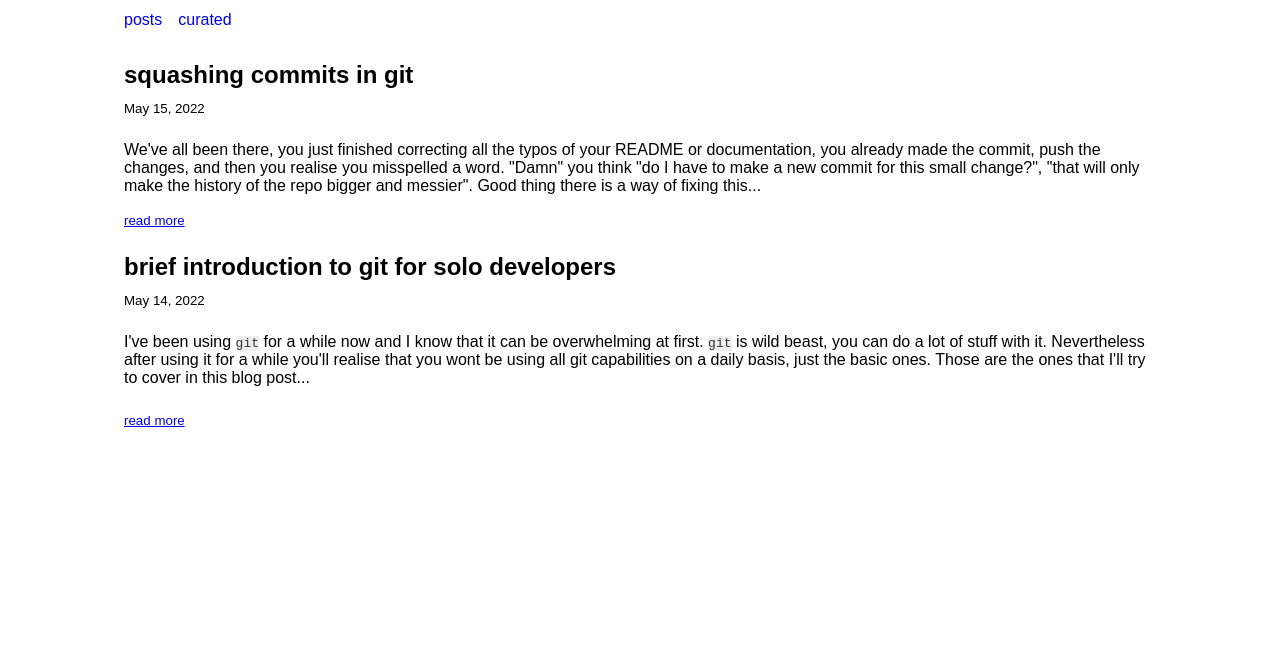
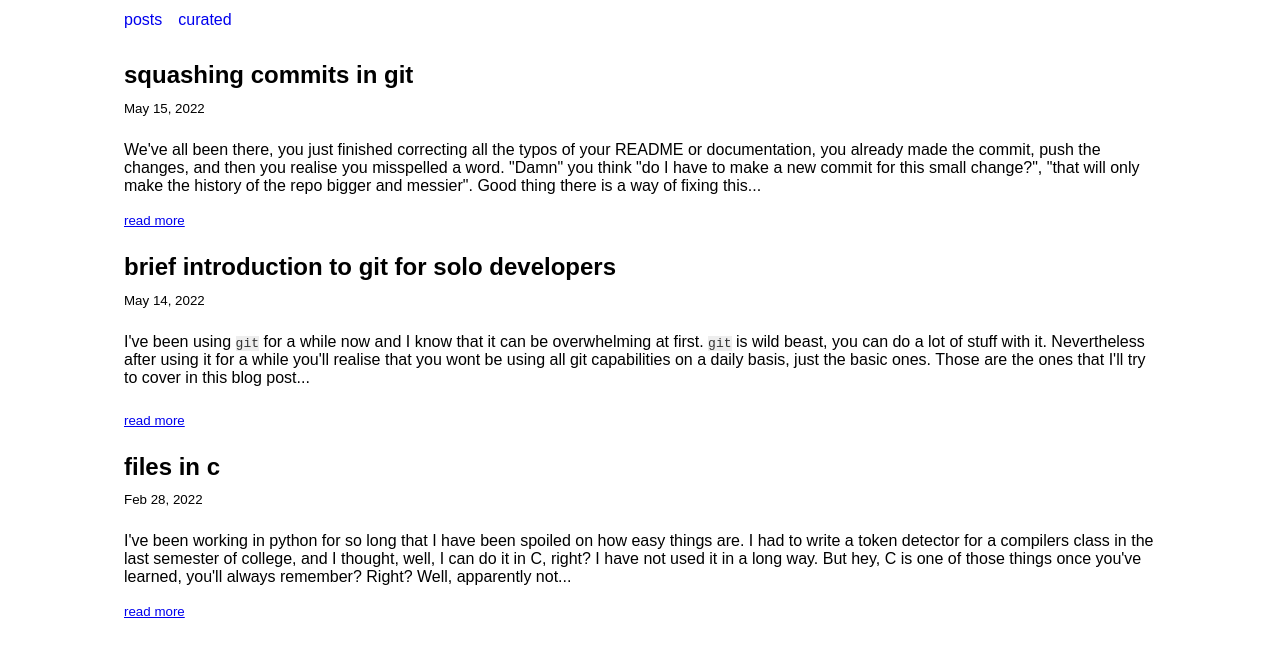
Before and after one commit to bsantanad/b, a plain HTML site: page index.html in a window 1280 px wide. Shown: the part 80-734 px from the top of the page. Drawn offline with Linux system fonts and the light colour scheme.

Commit message:
index.html: added files in c post
Signed-off-by: bsantanad <0211518@up.edu.mx>

```diff
--- a/index.html
+++ b/index.html
@@ -59,6 +59,27 @@
                 <a href='posts/git-basics.html'>read more</a>
             </small>
         </article>
+
+        <article>
+            <h2><a href="posts/files-c.html">files in c</a></h2>
+            <small>Feb 28, 2022</small>
+            <p>
+                I've been working in python for so long that I have been
+                spoiled on how easy things are. I had to write a token detector
+                for a compilers class in the last semester of college, and I
+                thought, well, I can do it in C, right? I have not used it in a
+                long way.
+
+                But hey, C is one of those things once you've learned, you'll
+                always remember? Right?
+
+                Well, apparently not...
+            </p>
+            <small>
+                <a href="posts/files-c.html">read more</a>
+            </small>
+        </article>
+
     </main>
 </body>
 </html>
```
